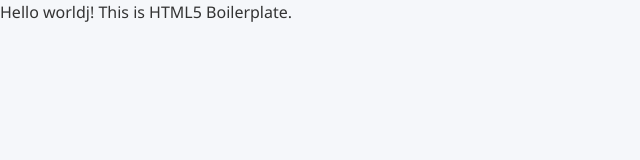
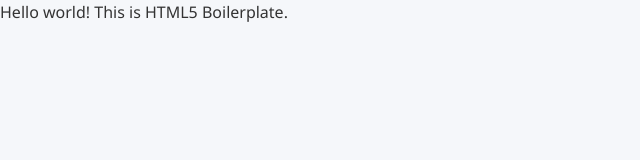
Before and after one commit to MayerlyPanteves/GA7-220501096-AA1-EV01, a website built with webpack: page index.html in a window 1280 px wide. Shown: the full height of the page, 0-640 px from the left. Built offline with nearby package versions, Linux system fonts and the light colour scheme.

Commit message:
Actualización de archivos base del proyecto

```diff
--- a/index.html
+++ b/index.html
@@ -10,7 +10,7 @@
 </head>
 <body>
 <!-- Contenido principal -->
-<p>Hello worldj! This is HTML5 Boilerplate.</p>
+<p>Hello world! This is HTML5 Boilerplate.</p>
 <script src="js/app.js"></script> <!-- Cambiado de wp.js a app.js -->
 </body>
 </html>
```
